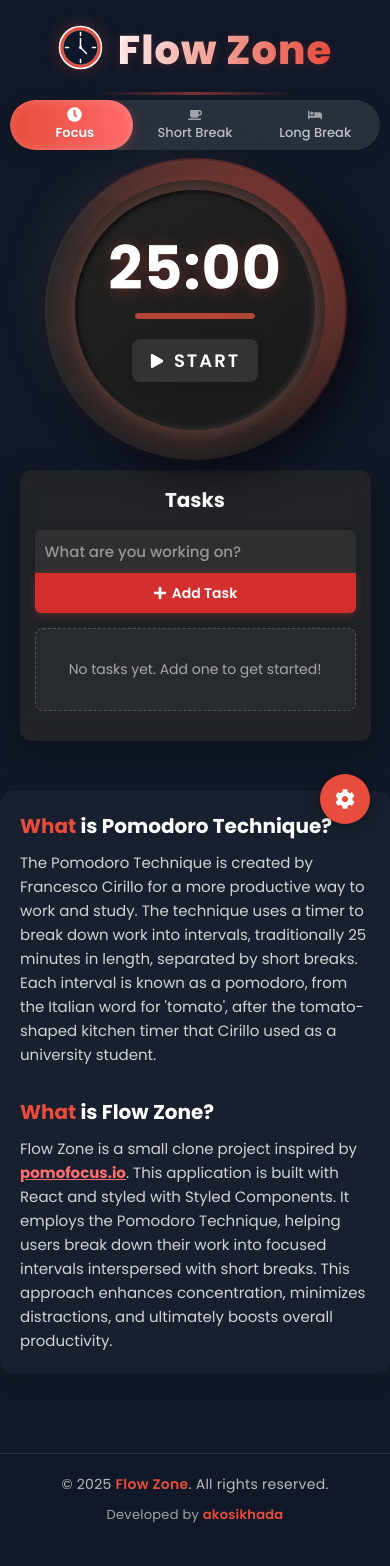
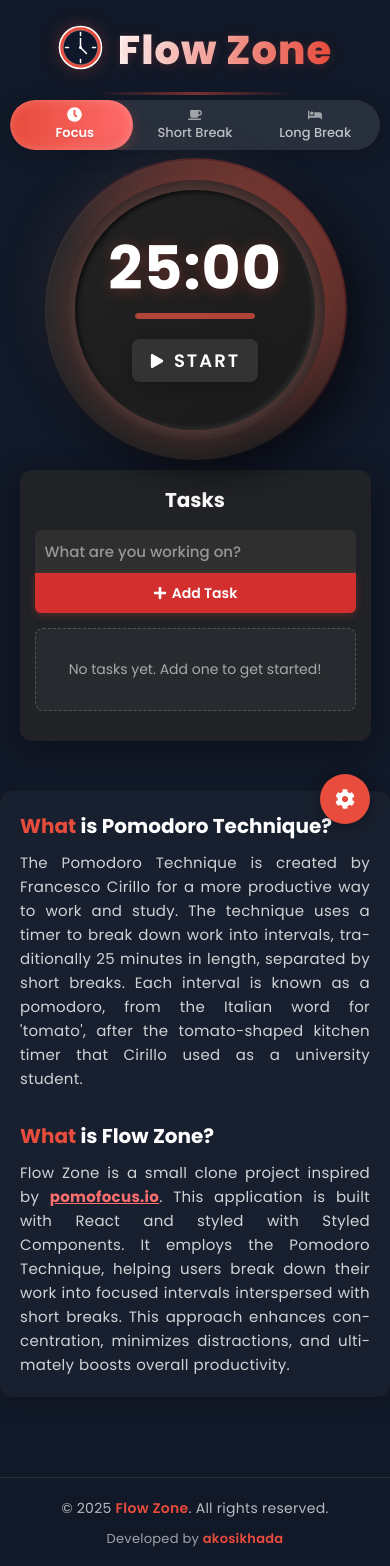
Before and after one commit to akosikhada/flow-zone, a React (Vite) app: page / in a window 390 px wide. Shown: the top 1566 px of the page. Before the commit the page ends 1545 px from the top, so only its background shows below. Built offline with nearby package versions, Linux system fonts and the light colour scheme.

Commit message:
feat(ui): Improve About section readability and accessibility
- Adjusted letter-spacing and word-spacing for better text clarity
- Enabled automatic hyphenation for improved mobile readability
- Added `-webkit-tap-highlight-color: transparent` to enhance touch interactions

```diff
--- a/src/components/About/About.jsx
+++ b/src/components/About/About.jsx
@@ -98,9 +98,14 @@ const AboutText = styled.p`
   font-size: 1.6rem;
   line-height: 1.6;
   color: rgba(255, 255, 255, 0.8);
+  letter-spacing: 0.02rem;
 
   @media (max-width: 768px) {
     font-size: 1.5rem;
+    text-align: justify;
+    letter-spacing: 0.03rem;
+    word-spacing: 0.05rem;
+    hyphens: auto;
   }
 `;
 
@@ -109,6 +114,7 @@ const Link = styled.a`
   font-weight: 700;
   text-decoration: underline;
   transition: color 0.2s ease;
+  -webkit-tap-highlight-color: transparent;
 
   &:hover,
   &:focus {
```
